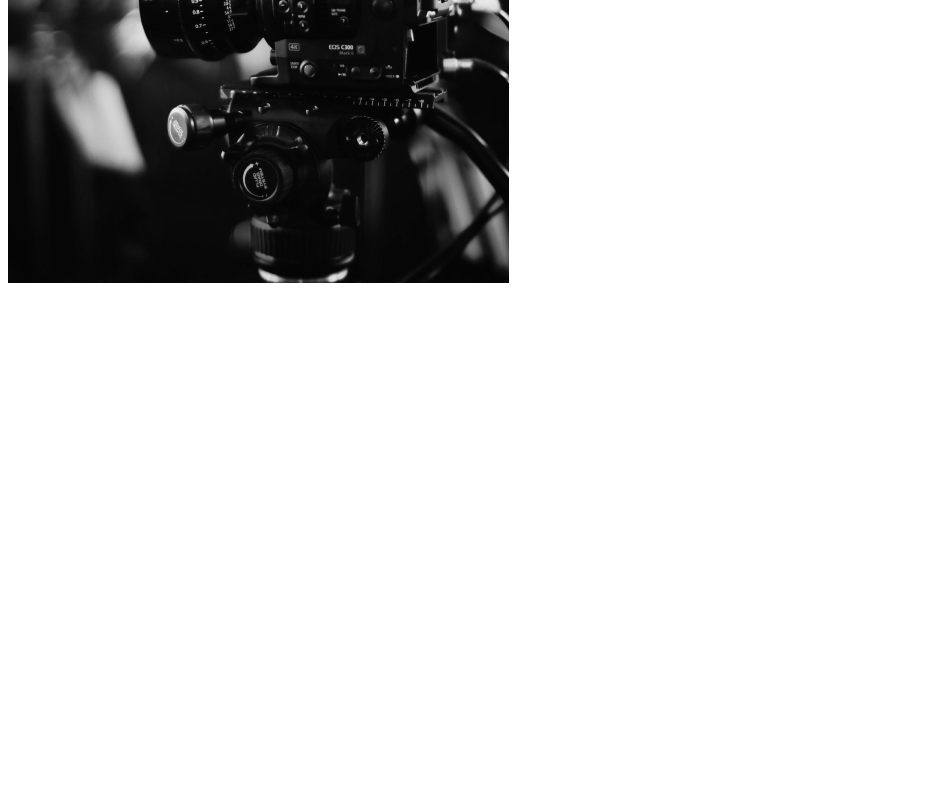
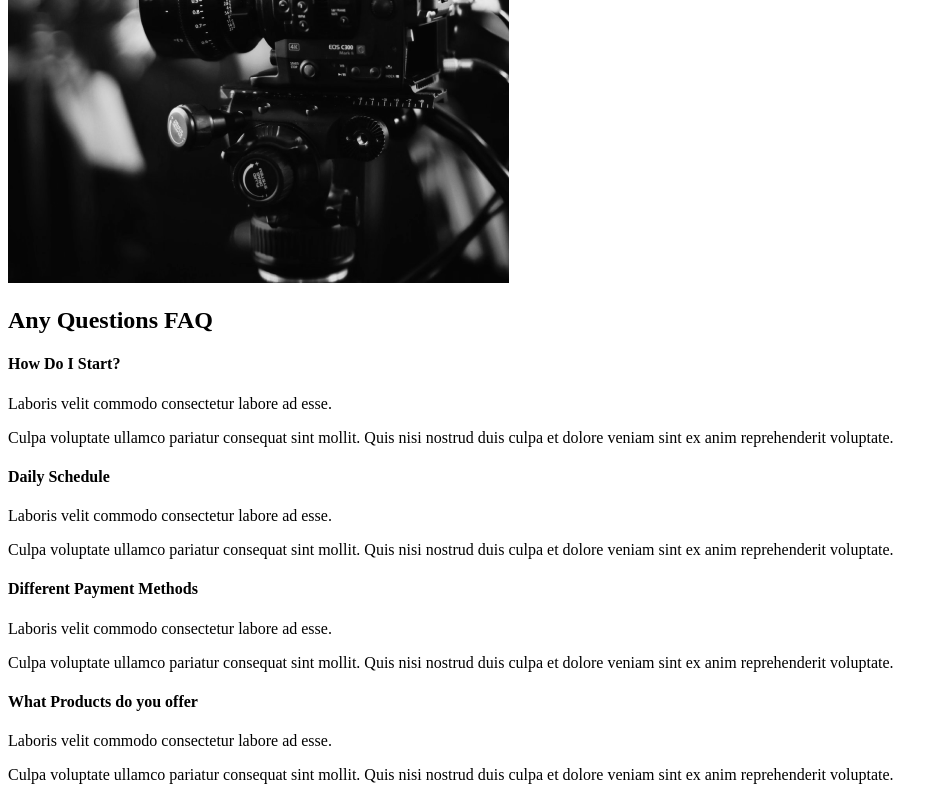
Before and after one commit to fardeenmohd/react-creator-portfolio, a React (Create React App) app: page / in a window 1280 px wide. Shown: the part 2099-2899 px from the top of the page, without its empty margins (0-948 px from the left). Before the commit the page ends 2394 px from the top, so only its background shows below. Built offline with nearby package versions, Linux system fonts and the light colour scheme.

Commit message:
Add faq section for about us page

```diff
--- /dev/null
+++ b/src/components/FaqSection.js
@@ -0,0 +1,57 @@
+import React from "react";
+
+const FaqSection = () => {
+  return (
+    <div className="faq">
+      <h2>
+        Any Questions <span>FAQ</span>
+      </h2>
+      <div className="question">
+        <h4>How Do I Start?</h4>
+        <div className="answer">
+          <p>Laboris velit commodo consectetur labore ad esse.</p>
+          <p>
+            Culpa voluptate ullamco pariatur consequat sint mollit. Quis nisi
+            nostrud duis culpa et dolore veniam sint ex anim reprehenderit
+            voluptate.
+          </p>
+        </div>
+      </div>
+      <div className="question">
+        <h4>Daily Schedule</h4>
+        <div className="answer">
+          <p>Laboris velit commodo consectetur labore ad esse.</p>
+          <p>
+            Culpa voluptate ullamco pariatur consequat sint mollit. Quis nisi
+            nostrud duis culpa et dolore veniam sint ex anim reprehenderit
+            voluptate.
+          </p>
+        </div>
+      </div>
+      <div className="question">
+        <h4>Different Payment Methods</h4>
+        <div className="answer">
+          <p>Laboris velit commodo consectetur labore ad esse.</p>
+          <p>
+            Culpa voluptate ullamco pariatur consequat sint mollit. Quis nisi
+            nostrud duis culpa et dolore veniam sint ex anim reprehenderit
+            voluptate.
+          </p>
+        </div>
+      </div>
+      <div className="question">
+        <h4>What Products do you offer</h4>
+        <div className="answer">
+          <p>Laboris velit commodo consectetur labore ad esse.</p>
+          <p>
+            Culpa voluptate ullamco pariatur consequat sint mollit. Quis nisi
+            nostrud duis culpa et dolore veniam sint ex anim reprehenderit
+            voluptate.
+          </p>
+        </div>
+      </div>
+    </div>
+  );
+};
+
+export default FaqSection;
--- a/src/pages/AboutUs.js
+++ b/src/pages/AboutUs.js
@@ -1,11 +1,13 @@
 import React from "react";
 import AboutSection from "../components/AboutSection";
 import ServicesSection from "../components/ServicesSection";
+import FaqSection from "../components/FaqSection";
 const AboutUs = () => {
   return (
     <>
       <AboutSection />
       <ServicesSection />
+      <FaqSection />
     </>
   );
 };
```
